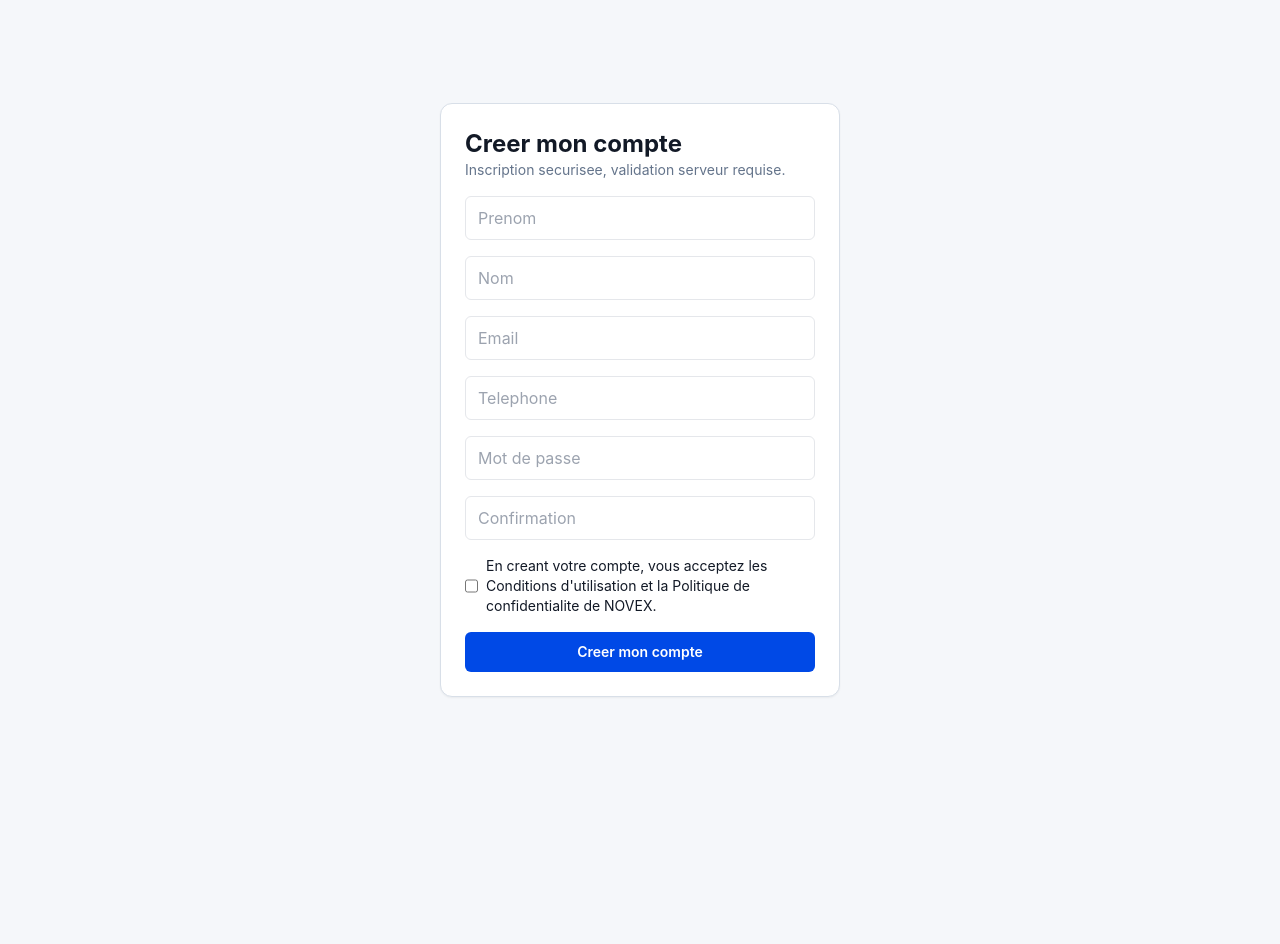
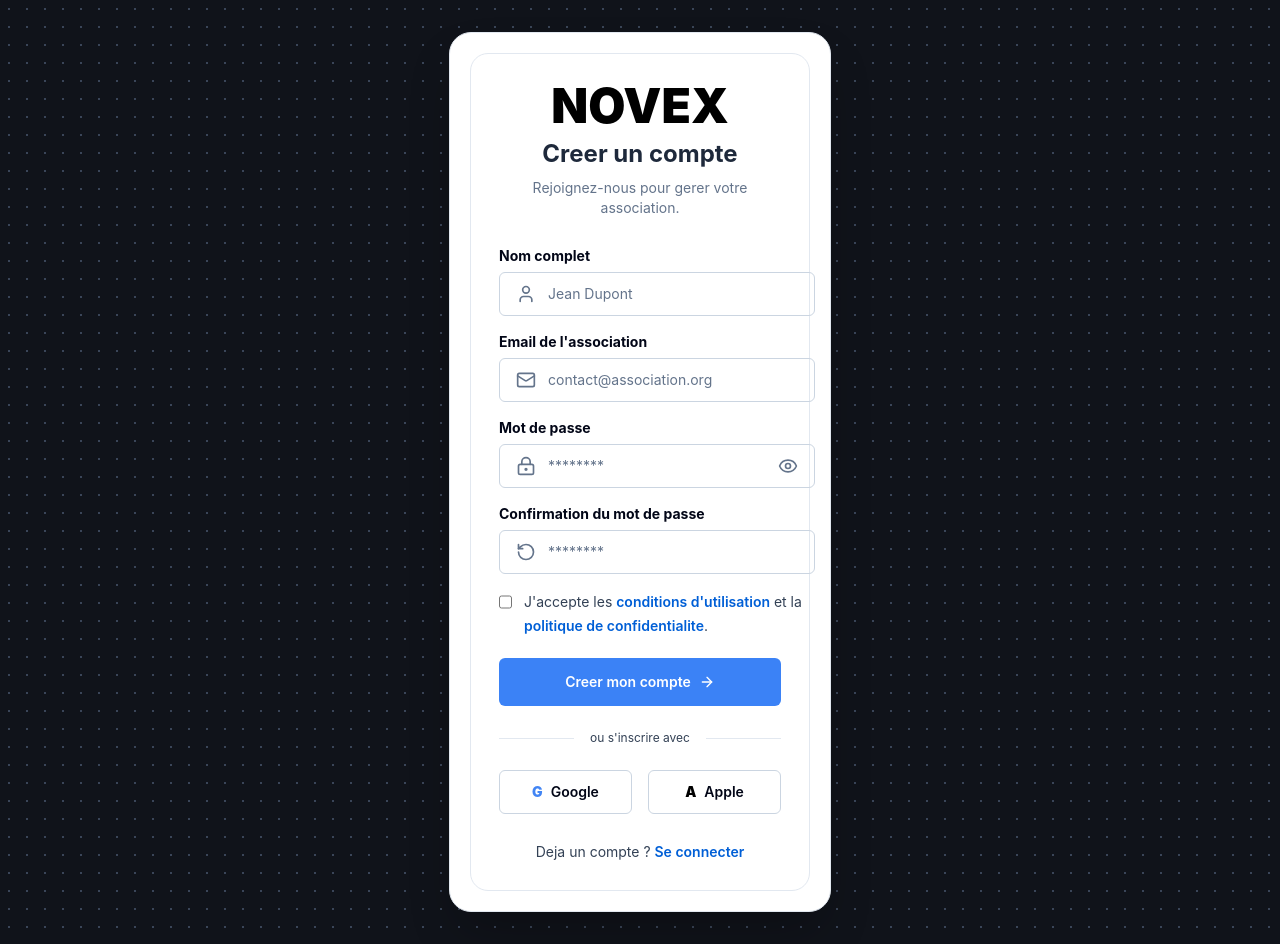
Before and after one commit to momoyann667/novex, a Next.js app in the folder frontend/: page /auth/register in a window 1280 px wide. Before the commit the page ends 800 px from the top, so only its background shows below. Built offline with nearby package versions, Linux system fonts and the light colour scheme.

Commit message:
feat: redesign auth screens

```diff
--- a/frontend/src/features/auth/login-form.tsx
+++ b/frontend/src/features/auth/login-form.tsx
@@ -2,7 +2,9 @@
 
 import { useForm } from "react-hook-form";
 import { zodResolver } from "@hookform/resolvers/zod";
+import Link from "next/link";
 import { z } from "zod";
+import { Eye, LockKeyhole, Mail } from "lucide-react";
 import { Button } from "@/components/ui/button";
 
 const schema = z.object({
@@ -16,17 +18,73 @@
   const form = useForm<LoginValues>({ resolver: zodResolver(schema) });
 
   return (
-    <main className="mx-auto grid min-h-screen max-w-md content-center px-6">
-      <form className="grid gap-4 rounded-card border border-border bg-white p-6 shadow-sm" onSubmit={form.handleSubmit(() => undefined)}>
-        <div>
-          <h1 className="text-2xl font-bold">Se connecter a NOVEX</h1>
-          <p className="text-sm text-slate-500">Accedez a votre workspace.</p>
-        </div>
-        <input className="min-h-11 rounded-md border px-3" placeholder="Email" type="email" {...form.register("email")} />
-        <input className="min-h-11 rounded-md border px-3" placeholder="Mot de passe" type="password" {...form.register("password")} />
-        <Button type="submit">Se connecter</Button>
-        <Button type="button" variant="link">Mot de passe oublie ?</Button>
-      </form>
+    <main className="min-h-screen bg-[#10131a] bg-[radial-gradient(circle_at_center,#3a4558_1px,transparent_1px)] [background-size:18px_18px] text-[#0f172a]">
+      <section className="mx-auto flex min-h-screen w-full items-stretch justify-center md:max-w-[430px] md:items-center md:px-6 md:py-8">
+        <form
+          className="flex min-h-screen w-full flex-col bg-white px-7 py-10 shadow-2xl shadow-black/30 md:min-h-0 md:rounded-[22px] md:border md:border-slate-200 md:p-7"
+          onSubmit={form.handleSubmit(() => undefined)}
+        >
+          <div className="rounded-[18px] border border-slate-200 bg-white px-7 py-9 md:px-8">
+            <div className="text-center">
+              <div className="text-5xl font-black tracking-normal text-black">NOVEX</div>
+              <h1 className="mt-4 text-lg font-medium tracking-normal text-slate-800">Connexion a votre espace securise</h1>
+            </div>
+
+            <div className="mt-8 grid gap-4">
+              <label className="grid gap-2 text-sm font-bold text-slate-950">
+                Email
+                <span className="flex min-h-12 items-center gap-3 rounded-md border border-slate-300 px-4 text-slate-500">
+                  <Mail className="size-5" />
+                  <input className="min-w-0 flex-1 bg-transparent text-base font-normal outline-none placeholder:text-slate-500" placeholder="nom@exemple.com" type="email" {...form.register("email")} />
+                </span>
+              </label>
+
+              <label className="grid gap-2 text-sm font-bold text-slate-950">
+                Mot de passe
+                <span className="flex min-h-12 items-center gap-3 rounded-md border border-slate-300 px-4 text-slate-500">
+                  <LockKeyhole className="size-5" />
+                  <input className="min-w-0 flex-1 bg-transparent text-base font-normal outline-none placeholder:text-slate-500" placeholder="********" type="password" {...form.register("password")} />
+                  <Eye className="size-5" />
+                </span>
+              </label>
+            </div>
+
+            <div className="mt-2 flex justify-end">
+              <Button type="button" variant="link" className="text-xs font-semibold text-[#005fd6]">
+                Mot de passe oublie ?
+              </Button>
+            </div>
+
+            <Button type="submit" className="mt-5 min-h-12 w-full bg-[#0863cf] text-white hover:bg-[#0755b3]">
+              Se connecter
+            </Button>
+
+            <div className="my-7 flex items-center gap-4 text-xs text-slate-700">
+              <span className="h-px flex-1 bg-slate-200" />
+              Ou continuer avec
+              <span className="h-px flex-1 bg-slate-200" />
+            </div>
+
+            <div className="grid gap-3">
+              <Button type="button" variant="outline" className="min-h-11 border-slate-300 bg-white text-slate-950">
+                <span className="font-black text-[#0f9d58]">G</span>
+                Google
+              </Button>
+              <Button type="button" variant="outline" className="min-h-11 border-slate-300 bg-white text-slate-950">
+                <span className="font-black text-black">A</span>
+                Apple
+              </Button>
+            </div>
+
+            <p className="mt-8 text-center text-sm text-slate-700">
+              Pas encore de compte ?{" "}
+              <Link href="/auth/register" className="font-semibold text-[#005fd6]">
+                S'inscrire
+              </Link>
+            </p>
+          </div>
+        </form>
+      </section>
     </main>
   );
 }
--- a/frontend/src/features/auth/register-form.tsx
+++ b/frontend/src/features/auth/register-form.tsx
@@ -2,15 +2,15 @@
 
 import { useForm } from "react-hook-form";
 import { zodResolver } from "@hookform/resolvers/zod";
+import Link from "next/link";
 import { z } from "zod";
+import { ArrowRight, Eye, LockKeyhole, Mail, RotateCcw, User } from "lucide-react";
 import { Button } from "@/components/ui/button";
 
 const schema = z
   .object({
-    firstName: z.string().min(1),
-    lastName: z.string().min(1),
+    fullName: z.string().min(1),
     email: z.string().email(),
-    phone: z.string().optional(),
     password: z.string().min(8).regex(/[A-Za-z]/).regex(/[0-9]/),
     passwordConfirmation: z.string(),
     acceptedTerms: z.boolean().refine(Boolean)
@@ -23,24 +23,100 @@
   const form = useForm<RegisterValues>({ resolver: zodResolver(schema) });
 
   return (
-    <main className="mx-auto grid min-h-screen max-w-md content-center px-6">
-      <form className="grid gap-4 rounded-card border border-border bg-white p-6 shadow-sm" onSubmit={form.handleSubmit(() => undefined)}>
-        <div>
-          <h1 className="text-2xl font-bold">Creer mon compte</h1>
-          <p className="text-sm text-slate-500">Inscription securisee, validation serveur requise.</p>
-        </div>
-        <input className="min-h-11 rounded-md border px-3" placeholder="Prenom" {...form.register("firstName")} />
-        <input className="min-h-11 rounded-md border px-3" placeholder="Nom" {...form.register("lastName")} />
-        <input className="min-h-11 rounded-md border px-3" placeholder="Email" type="email" {...form.register("email")} />
-        <input className="min-h-11 rounded-md border px-3" placeholder="Telephone" type="tel" {...form.register("phone")} />
-        <input className="min-h-11 rounded-md border px-3" placeholder="Mot de passe" type="password" {...form.register("password")} />
-        <input className="min-h-11 rounded-md border px-3" placeholder="Confirmation" type="password" {...form.register("passwordConfirmation")} />
-        <label className="flex gap-2 text-sm">
-          <input type="checkbox" {...form.register("acceptedTerms")} />
-          En creant votre compte, vous acceptez les Conditions d'utilisation et la Politique de confidentialite de NOVEX.
-        </label>
-        <Button type="submit">Creer mon compte</Button>
-      </form>
+    <main className="min-h-screen bg-[#10131a] bg-[radial-gradient(circle_at_center,#3a4558_1px,transparent_1px)] [background-size:18px_18px] text-[#0f172a]">
+      <section className="mx-auto flex min-h-screen w-full items-stretch justify-center md:max-w-[430px] md:items-center md:px-6 md:py-8">
+        <form
+          className="flex min-h-screen w-full flex-col bg-white px-7 py-8 shadow-2xl shadow-black/30 md:min-h-0 md:rounded-[22px] md:border md:border-slate-200 md:p-5"
+          onSubmit={form.handleSubmit(() => undefined)}
+        >
+          <div className="rounded-[18px] border border-slate-200 bg-white px-6 py-7 md:px-7">
+            <div className="text-center">
+              <div className="text-5xl font-black tracking-normal text-black">NOVEX</div>
+              <h1 className="mt-2 text-2xl font-bold tracking-normal text-slate-800">Creer un compte</h1>
+              <p className="mt-2 text-sm text-slate-500">Rejoignez-nous pour gerer votre association.</p>
+            </div>
+
+            <div className="mt-7 grid gap-4">
+              <label className="grid gap-1.5 text-sm font-bold text-slate-950">
+                Nom complet
+                <span className="flex min-h-11 items-center gap-3 rounded-md border border-slate-300 px-4 text-slate-500">
+                  <User className="size-5" />
+                  <input className="min-w-0 flex-1 bg-transparent text-sm font-normal outline-none placeholder:text-slate-500" placeholder="Jean Dupont" {...form.register("fullName")} />
+                </span>
+              </label>
+
+              <label className="grid gap-1.5 text-sm font-bold text-slate-950">
+                Email de l'association
+                <span className="flex min-h-11 items-center gap-3 rounded-md border border-slate-300 px-4 text-slate-500">
+                  <Mail className="size-5" />
+                  <input className="min-w-0 flex-1 bg-transparent text-sm font-normal outline-none placeholder:text-slate-500" placeholder="contact@association.org" type="email" {...form.register("email")} />
+                </span>
+              </label>
+
+              <label className="grid gap-1.5 text-sm font-bold text-slate-950">
+                Mot de passe
+                <span className="flex min-h-11 items-center gap-3 rounded-md border border-slate-300 px-4 text-slate-500">
+                  <LockKeyhole className="size-5" />
+                  <input className="min-w-0 flex-1 bg-transparent text-sm font-normal outline-none placeholder:text-slate-500" placeholder="********" type="password" {...form.register("password")} />
+                  <Eye className="size-5" />
+                </span>
+              </label>
+
+              <label className="grid gap-1.5 text-sm font-bold text-slate-950">
+                Confirmation du mot de passe
+                <span className="flex min-h-11 items-center gap-3 rounded-md border border-slate-300 px-4 text-slate-500">
+                  <RotateCcw className="size-5" />
+                  <input className="min-w-0 flex-1 bg-transparent text-sm font-normal outline-none placeholder:text-slate-500" placeholder="********" type="password" {...form.register("passwordConfirmation")} />
+                </span>
+              </label>
+
+              <label className="flex gap-3 text-sm leading-6 text-slate-700">
+                <input className="mt-1 size-4 rounded border-slate-300" type="checkbox" {...form.register("acceptedTerms")} />
+                <span>
+                  J'accepte les{" "}
+                  <Link href="#" className="font-semibold text-[#005fd6]">
+                    conditions d'utilisation
+                  </Link>{" "}
+                  et la{" "}
+                  <Link href="#" className="font-semibold text-[#005fd6]">
+                    politique de confidentialite
+                  </Link>
+                  .
+                </span>
+              </label>
+            </div>
+
+            <Button type="submit" className="mt-5 min-h-12 w-full bg-[#3b82f6] text-white hover:bg-[#2563eb]">
+              Creer mon compte
+              <ArrowRight className="size-4" />
+            </Button>
+
+            <div className="my-6 flex items-center gap-4 text-xs text-slate-700">
+              <span className="h-px flex-1 bg-slate-200" />
+              ou s'inscrire avec
+              <span className="h-px flex-1 bg-slate-200" />
+            </div>
+
+            <div className="grid grid-cols-2 gap-4">
+              <Button type="button" variant="outline" className="min-h-11 border-slate-300 bg-white text-slate-950">
+                <span className="font-black text-[#4285f4]">G</span>
+                Google
+              </Button>
+              <Button type="button" variant="outline" className="min-h-11 border-slate-300 bg-white text-slate-950">
+                <span className="font-black text-black">A</span>
+                Apple
+              </Button>
+            </div>
+
+            <p className="mt-7 text-center text-sm text-slate-700">
+              Deja un compte ?{" "}
+              <Link href="/auth/login" className="font-semibold text-[#005fd6]">
+                Se connecter
+              </Link>
+            </p>
+          </div>
+        </form>
+      </section>
     </main>
   );
 }
```
